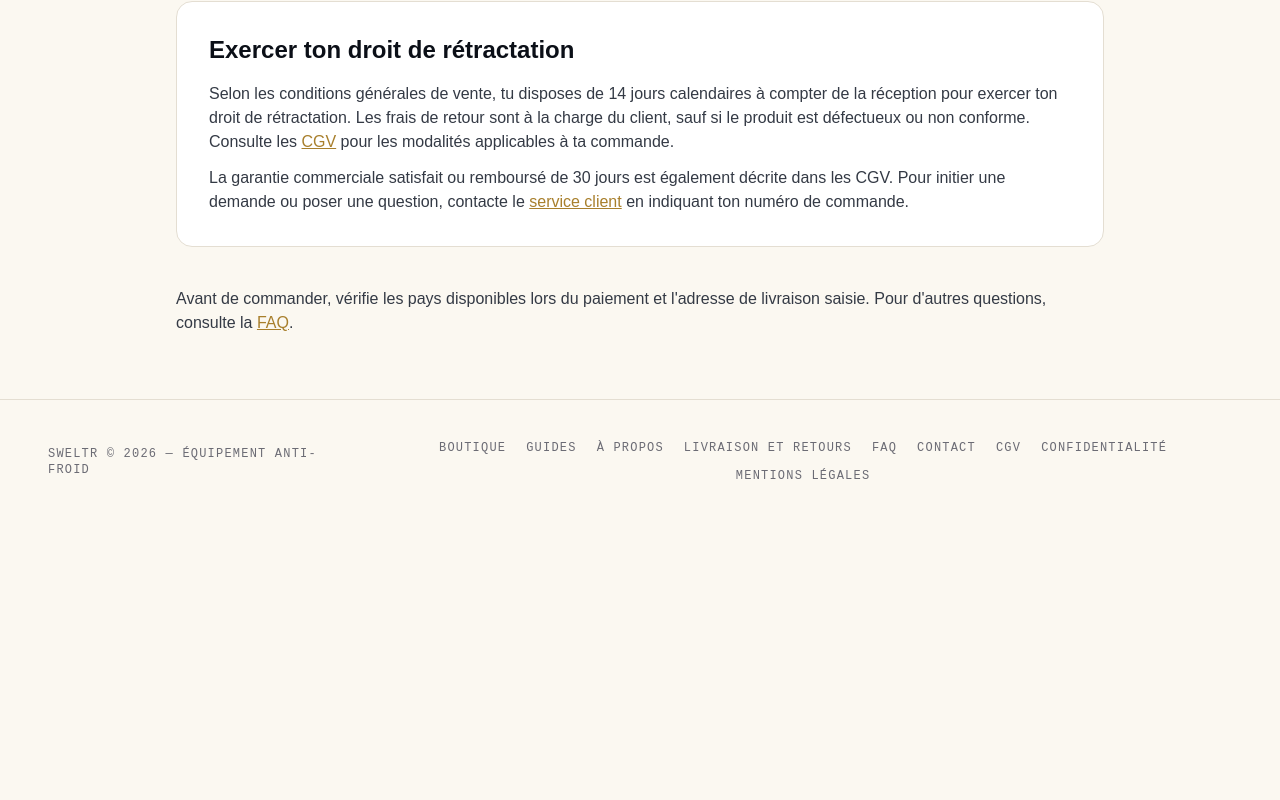
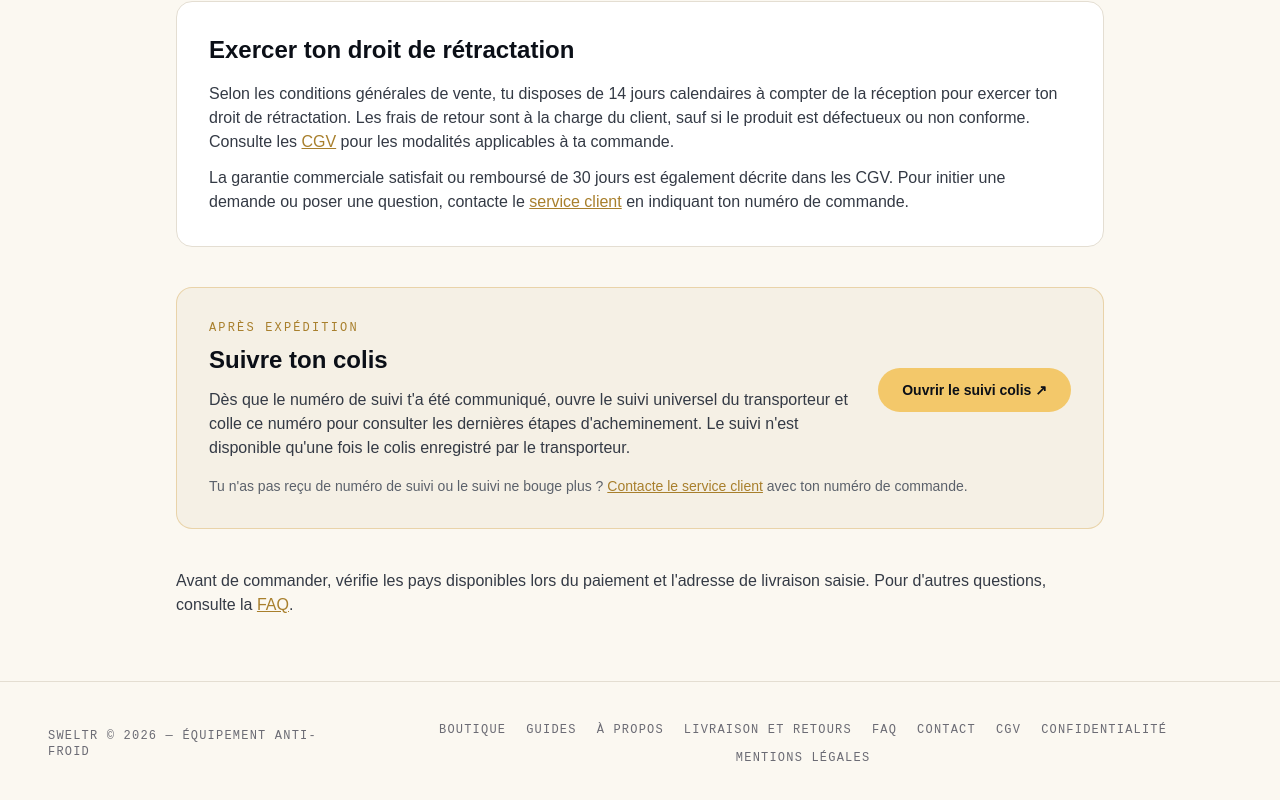
Before and after one commit to kadhino88-oss/sweltr-store, a Next.js app: page /livraison-retours in a window 1280 px wide. Shown: the part 762-1562 px from the top of the page. Before the commit the page ends 1286 px from the top, so only its background shows below. Built offline with nearby package versions, Linux system fonts and the light colour scheme; no server answers.

Commit message:
Add parcel tracking guidance and canonical URL

```diff
--- a/app/livraison-retours/page.tsx
+++ b/app/livraison-retours/page.tsx
@@ -3,7 +3,7 @@ import Link from "next/link";
 import { Clock3, PackageCheck, RotateCcw } from "lucide-react";
 import ContentPage from "@/components/ContentPage";
 
-const siteUrl = process.env.SITE_URL || "https://sweltr-store-five.vercel.app";
+const siteUrl = (process.env.VERCEL_PROJECT_PRODUCTION_URL ? `https://${process.env.VERCEL_PROJECT_PRODUCTION_URL}` : (process.env.SITE_URL || "https://sweltr-store-five.vercel.app")).replace(/\/$/, "");
 
 export const metadata: Metadata = {
   title: "Livraison, rétractation et retours — SWELTR",
@@ -63,6 +63,33 @@ export default function DeliveryReturnsPage() {
         </p>
       </section>
 
+      <section id="suivi-colis" className="rounded-2xl border border-gold/40 bg-panel2 p-6 md:p-8">
+        <div className="flex flex-col gap-4 md:flex-row md:items-center md:justify-between">
+          <div>
+            <p className="font-mono text-xs uppercase tracking-[0.18em] text-gold-deep">Après expédition</p>
+            <h2 className="mt-2 font-display text-2xl font-bold text-ink">Suivre ton colis</h2>
+            <p className="mt-3 max-w-2xl">
+              Dès que le numéro de suivi t'a été communiqué, ouvre le suivi universel du transporteur
+              et colle ce numéro pour consulter les dernières étapes d'acheminement. Le suivi n'est
+              disponible qu'une fois le colis enregistré par le transporteur.
+            </p>
+          </div>
+          <a
+            href="https://www.17track.net/fr"
+            target="_blank"
+            rel="noopener noreferrer"
+            className="inline-flex shrink-0 items-center justify-center rounded-full bg-gold-strong px-6 py-3 text-sm font-semibold text-ink transition hover:bg-gold"
+          >
+            Ouvrir le suivi colis ↗
+          </a>
+        </div>
+        <p className="mt-4 text-sm text-muted">
+          Tu n'as pas reçu de numéro de suivi ou le suivi ne bouge plus ?{" "}
+          <Link href="/contact" className="text-gold-deep underline">Contacte le service client</Link>
+          {" "}avec ton numéro de commande.
+        </p>
+      </section>
+
       <p>
         Avant de commander, vérifie les pays disponibles lors du paiement et l'adresse de livraison
         saisie. Pour d'autres questions, consulte la <Link href="/faq" className="text-gold-deep underline">FAQ</Link>.
```
